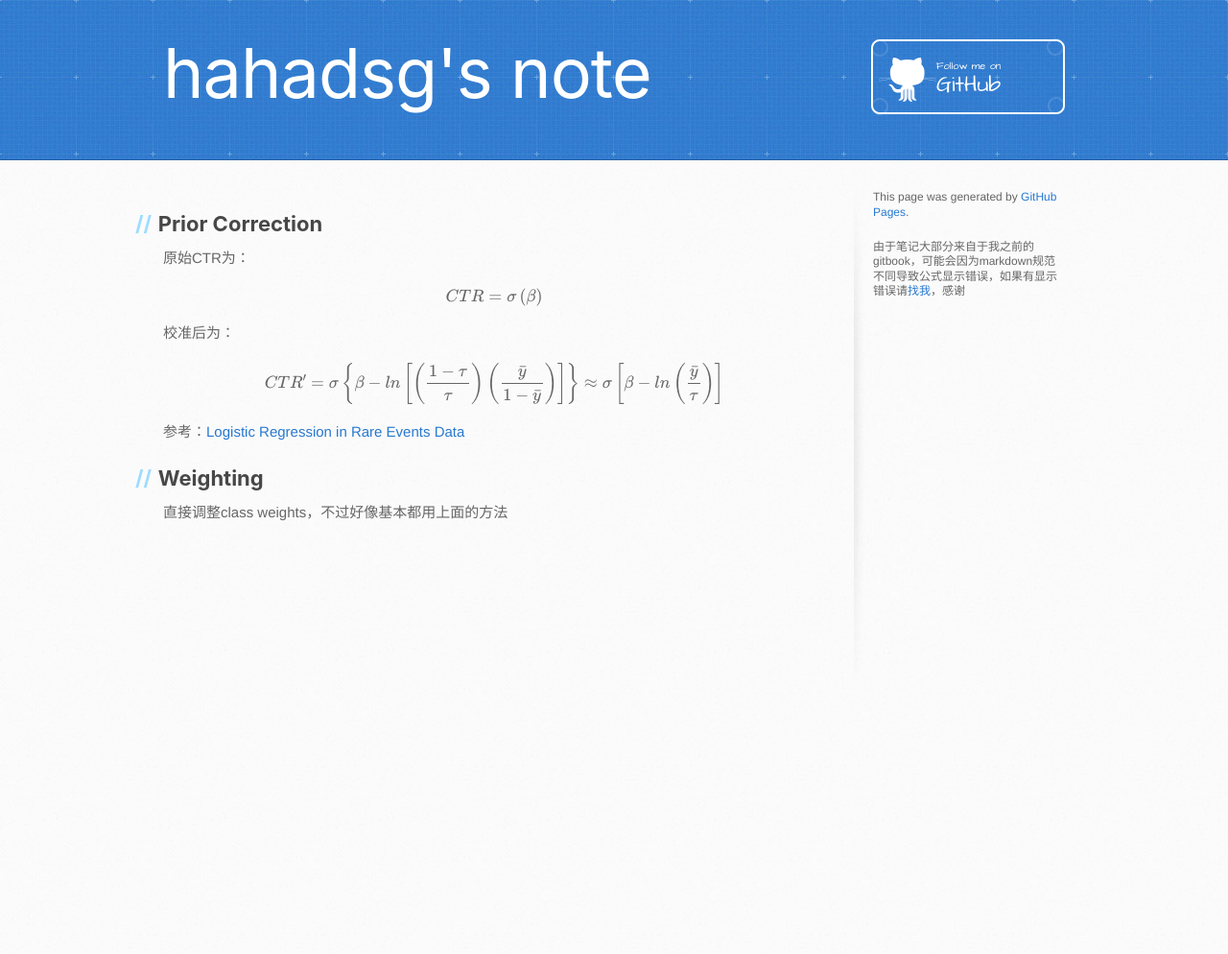
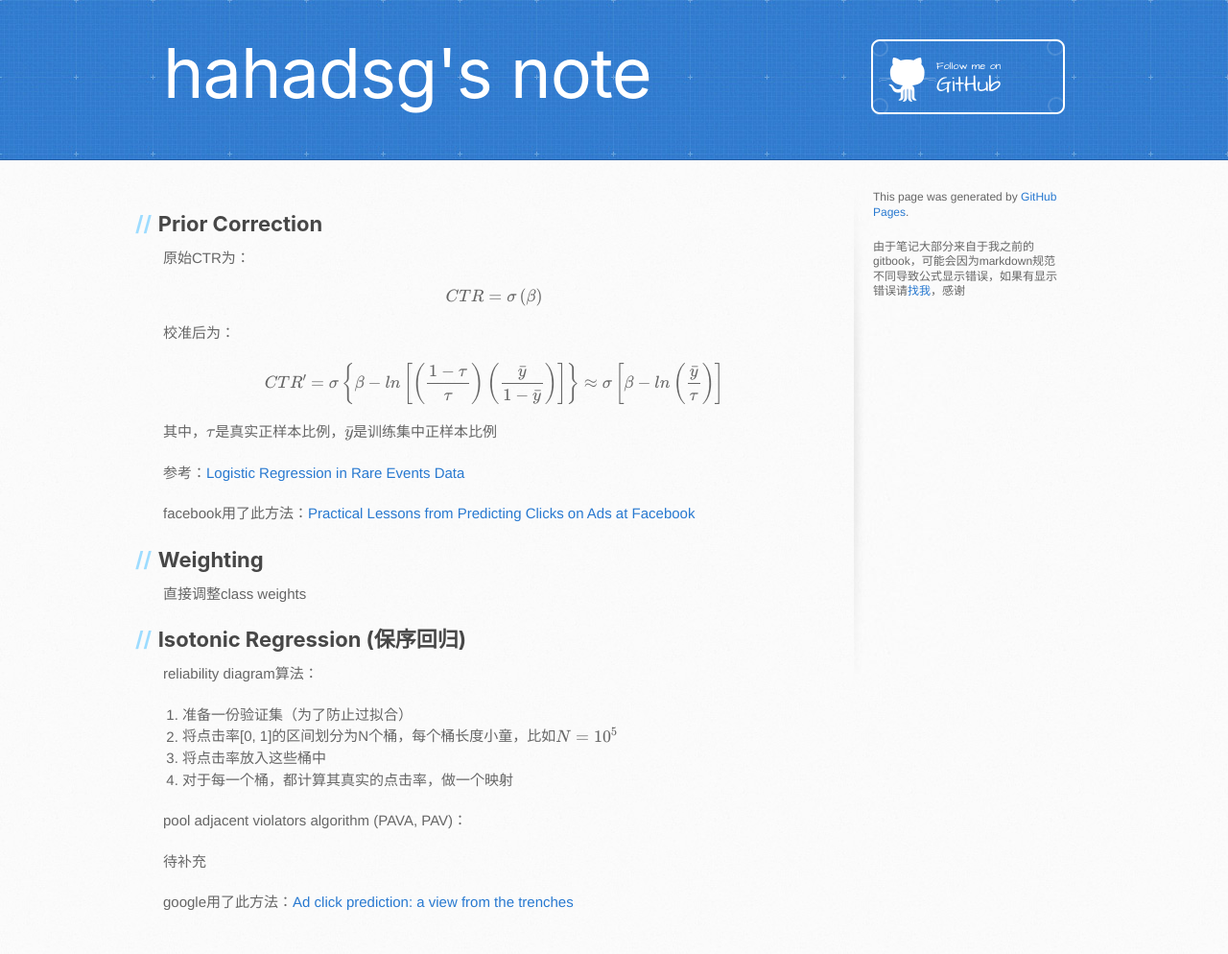
Before and after one commit to hahadsg/hahadsg.github.io, a Jekyll site: the page built from ComputationalAdvertising/CTR/CTR_calibration.md, in a window 1280 px wide. Shown: the whole page at 96% size. Built offline with Jekyll 4.4.1, drawn with Linux system fonts in a browser that asks for light colours; our own code applies the rules of GitHub Pages for plain Markdown files; formulas are drawn with MathJax 3; the repository's description, which GitHub fills in, is left out; before the commit the page ends 900 px from its top, so only the background shows below that.

Commit message:
update CTR_calibration

```diff
--- a/ComputationalAdvertising/CTR/CTR_calibration.md
+++ b/ComputationalAdvertising/CTR/CTR_calibration.md
@@ -19,9 +19,28 @@ CTR' = \sigma\left\{ \beta - ln\left[ \left(\frac{1-\tau}{\tau}\right) \left(\fr
 \approx \sigma\left[ \beta - ln\left( \frac{\bar{y}}{\tau}\right) \right]
 $$
 
+其中，$$\tau$$是真实正样本比例，$$\bar{y}$$是训练集中正样本比例
+
 参考：[Logistic Regression in Rare
 Events Data](https://gking.harvard.edu/files/0s.pdf)
 
+facebook用了此方法：[Practical Lessons from Predicting Clicks on Ads at Facebook](http://quinonero.net/Publications/predicting-clicks-facebook.pdf)
+
 ## Weighting
 
-直接调整class weights，不过好像基本都用上面的方法
+直接调整class weights
+
+## Isotonic Regression (保序回归)
+
+reliability diagram算法：
+
+1. 准备一份验证集（为了防止过拟合）
+2. 将点击率[0, 1]的区间划分为N个桶，每个桶长度小童，比如$$N = 10^5$$
+3. 将点击率放入这些桶中
+4. 对于每一个桶，都计算其真实的点击率，做一个映射
+
+pool adjacent violators algorithm (PAVA, PAV)：
+
+待补充
+
+google用了此方法：[Ad click prediction: a view from the trenches](https://static.googleusercontent.com/media/research.google.com/zh-CN//pubs/archive/41159.pdf)
```
